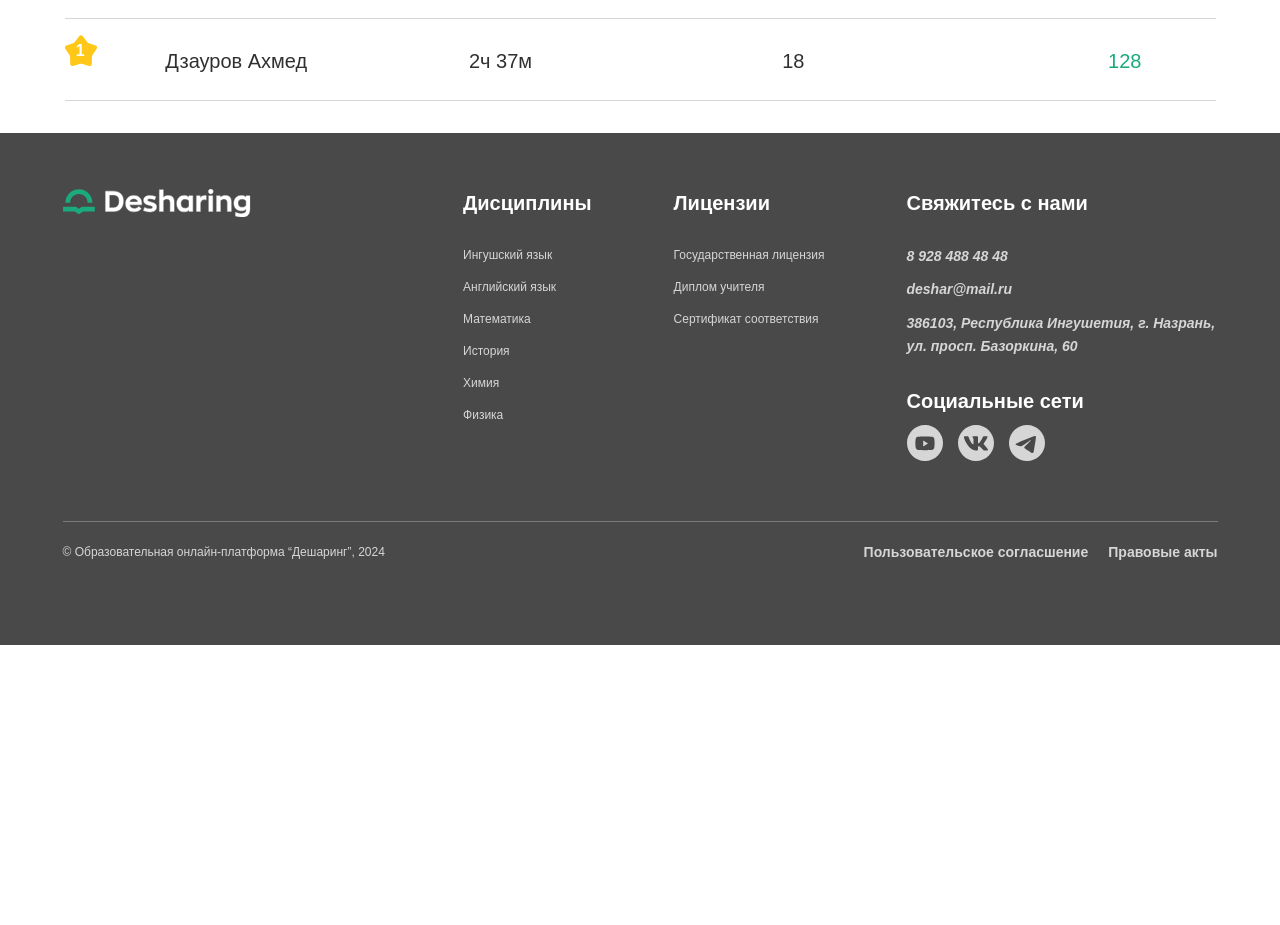
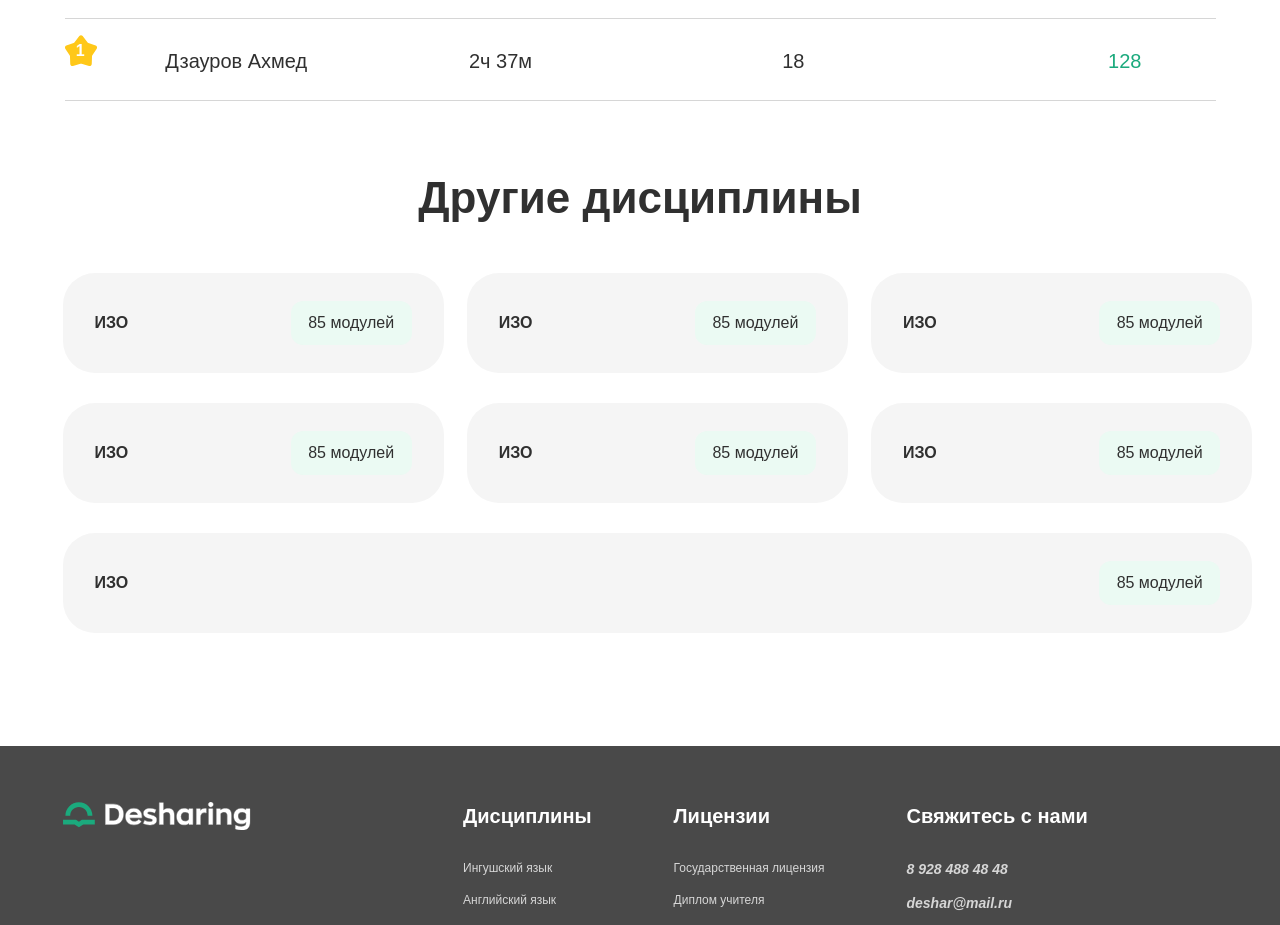
Before and after one commit to MilleniumIT06/deshar-frontend, a Next.js app: page /authed in a window 1280 px wide. Shown: the part 1900-2825 px from the top of the page. Before the commit the page ends 2545 px from the top, so only its background shows below. Built offline with nearby package versions, Linux system fonts and the light colour scheme; a web font is replaced by a local one.

Commit message:
add: otherSubjects

```diff
--- a/src/app/(main)/authed/page.tsx
+++ b/src/app/(main)/authed/page.tsx
@@ -1,4 +1,4 @@
-import { Successes, Continue, TopClassmates } from "@/components";
+import { Successes, Continue, TopClassmates, OtherSubjects} from "@/components";
 
 
 export default function Authed() {
@@ -8,6 +8,7 @@ export default function Authed() {
             <Successes />
             <Continue />
             <TopClassmates />
+            <OtherSubjects />
         </main>
     );
 }
--- a/src/app/page.tsx
+++ b/src/app/page.tsx
@@ -11,6 +11,7 @@ export default function Home() {
       <Reviews />
       <Subscription />
       <Question />
+
     </main>
   );
 }
--- /dev/null
+++ b/src/components/OtherSubjects/index.tsx
@@ -0,0 +1,27 @@
+import { SubjectsItem } from "../SubjectsItem"
+import cn from 'classnames';
+import styles from './styles.module.scss';
+
+export const OtherSubjects = () => {
+    return (
+        <section className={styles.otherSubjects}>
+            <div className="container">
+                <div className={styles.otherSubjects__inner}>
+                    <h2 className="section__title">Другие дисциплины</h2>
+                    <div className={styles.otherSubjects__top}>
+                        <ul className={cn("list-reset", styles.otherSubjects__list, styles.subjectsList)} >
+                            <SubjectsItem title="ИЗО" text="85 модулей" anotherClass={styles.otherSubjects__item} />
+                            <SubjectsItem title="ИЗО" text="85 модулей" anotherClass={styles.otherSubjects__item} />
+                            <SubjectsItem title="ИЗО" text="85 модулей" anotherClass={styles.otherSubjects__item} />
+                            <SubjectsItem title="ИЗО" text="85 модулей" anotherClass={styles.otherSubjects__item} />
+                            <SubjectsItem title="ИЗО" text="85 модулей" anotherClass={styles.otherSubjects__item} />
+                            <SubjectsItem title="ИЗО" text="85 модулей" anotherClass={styles.otherSubjects__item} />
+                            <SubjectsItem title="ИЗО" text="85 модулей" anotherClass={styles.otherSubjects__item} />
+                        </ul>
+                    </div>
+                </div>
+            </div>
+        </section>
+
+    )
+}
--- /dev/null
+++ b/src/components/OtherSubjects/styles.module.scss
@@ -0,0 +1,71 @@
+@use './../../shared/scss/breakpoint'as breakpoint;
+
+.otherSubjects {
+    &__inner {
+        padding-top: 40px;
+        padding-bottom: 15%;
+    }
+
+    &__list {
+        display: grid;
+        grid-auto-rows: 100px;
+        grid-template-columns: 33% 33% 33%;
+        width: 100%;
+        gap: 10% 2%;
+
+        @include breakpoint.middle-tablet {
+            justify-content: center;
+            grid-template-columns: 50% 50%;
+            row-gap: 0;
+        }
+
+        @include breakpoint.first-middle-tablet {
+            justify-content: center;
+            grid-template-columns: 50% 50%;
+            row-gap: 0;
+        }
+
+        @include breakpoint.pre-mobile {
+            grid-template-columns: 100%;
+            row-gap: 0;
+        }
+    }
+
+    &__item {
+        width: 100%;
+
+        @include breakpoint.first-middle-tablet {
+            grid-column: span 1;
+        }
+
+        @include breakpoint.middle-tablet {
+            grid-column: span 2;
+        }
+    }
+
+    &__item:last-child {
+        grid-column: 3 span;
+
+        @include breakpoint.first-middle-tablet {
+            grid-column: 2 span;
+        }
+
+        @include breakpoint.middle-tablet {
+            grid-column: 2 span;
+        }
+
+        @include breakpoint.pre-mobile {
+            grid-column: auto;
+        }
+    }
+
+    &__top {
+        padding-top: 50px;
+        width: 100%;
+    }
+
+    &__bottom {
+        padding-top: 30px;
+        width: 100%;
+    }
+}
--- a/src/components/index.ts
+++ b/src/components/index.ts
@@ -7,3 +7,4 @@ export {Subscription} from './Subcription';
 export {Continue} from './Continue';
 export {Successes} from './Successes';
 export {TopClassmates} from './TopClassmates';
+export {OtherSubjects} from './OtherSubjects';
```
